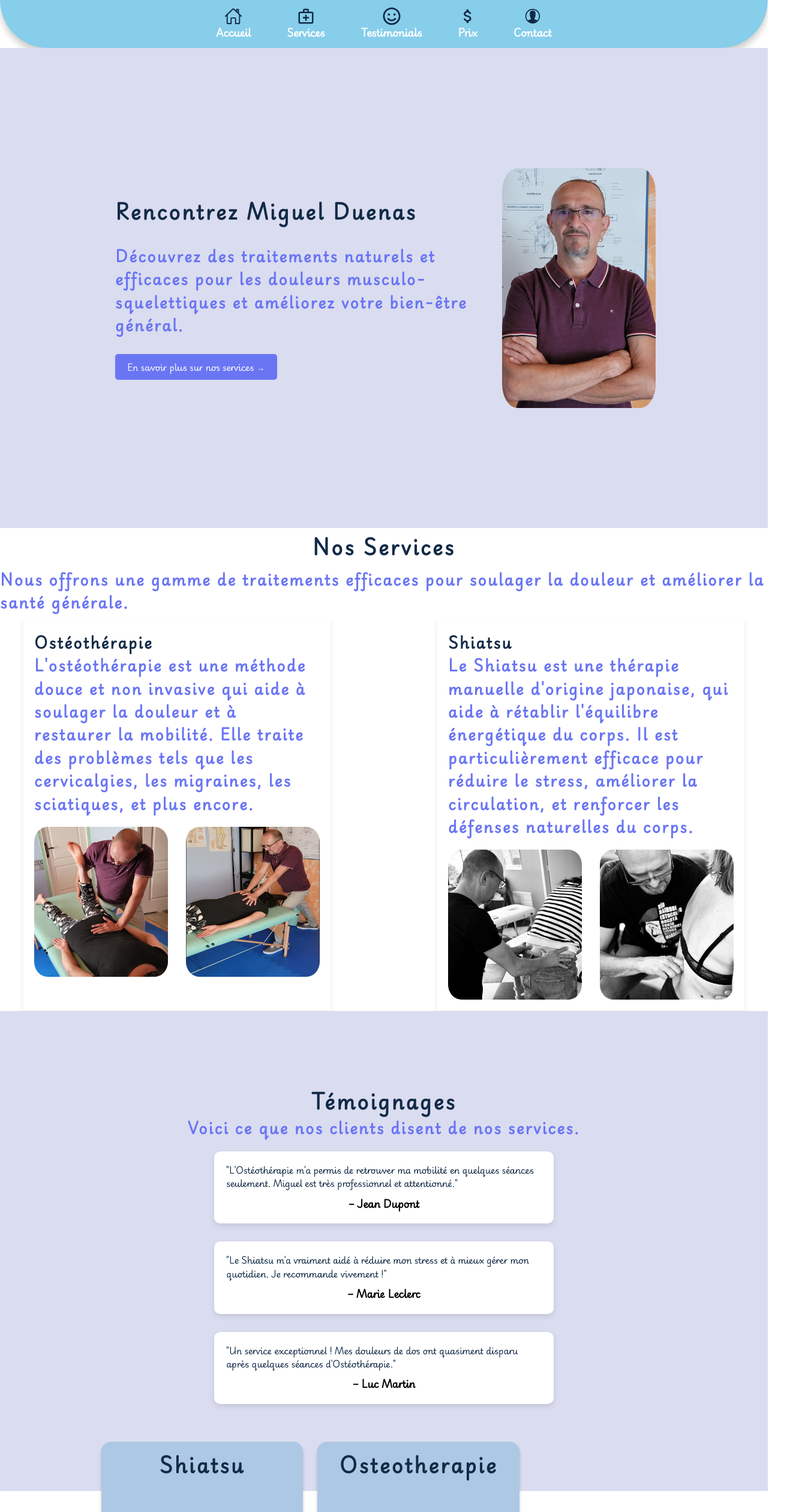
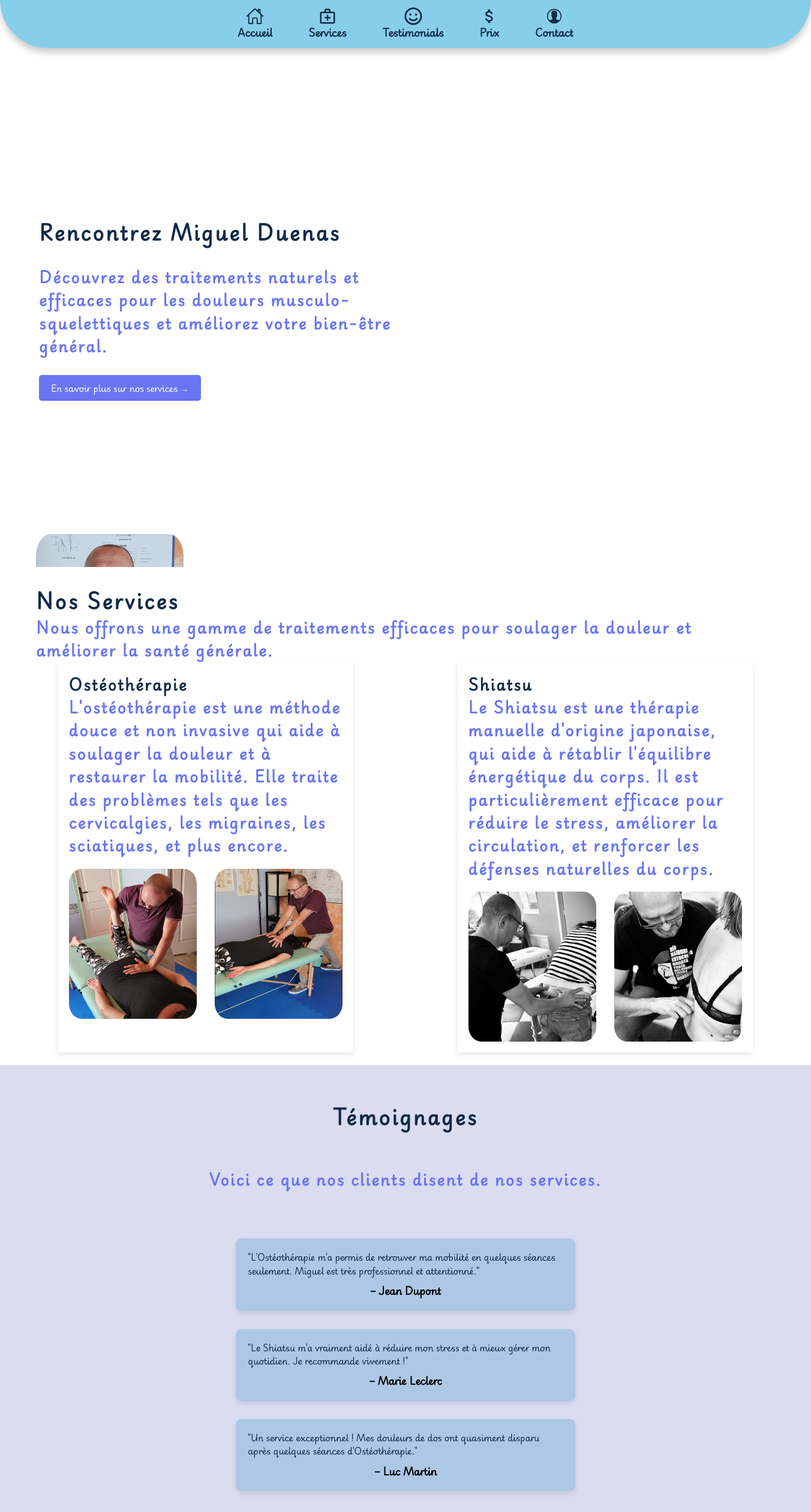
Before and after one commit to botUwU/Oshyp, a React (Vite) app: page / in a window 1280 px wide. Shown: the top 2520 px of the page at 60% size, 1352 px wide, since content can reach past the window. Built offline with nearby package versions, Linux system fonts and the light colour scheme.

Commit message:
fixing bugs

```diff
--- a/src/GlobalStyle.js
+++ b/src/GlobalStyle.js
@@ -49,15 +49,14 @@ const GlobalStyle = createGlobalStyle`
 export default GlobalStyle;
 
 export const Section = styled.div`
-  display: flex;
-  flex-direction: ${(props) => (props.type === "vertical" ? "column" : "row")};
   align-items: center;
   justify-content: center;
   height: 100dvh;
+  flex-grow: 1;
+  padding: 30px 60px;
+  margin-top: 30px;
+  margin-bottom: 30px;
   background-color: ${(props) => props.color};
-  /* background-image: url(${(props) => props.background}); */
-  background-repeat: no-repeat;
 `;
-Section.defaultProps = {
-  type: "row", // Default value is 'row' (horizontal layout)
-};
+//hadhi matmeshach khalaha heka
+//do not fking touch this
--- a/src/components/Contact.jsx
+++ b/src/components/Contact.jsx
@@ -7,89 +7,7 @@ import { colors } from "../constants/colors";
 import Cp from "../customComponents/Cp";
 
 // Styled components for contact section
-const ContactWrapper = styled.div`
-  display: flex;
-  flex-direction: column;
-  align-items: center;
-  gap: 20px;
-`;
-
-const ContactDetails = styled.div`
-  text-align: center;
-  margin-bottom: 30px;
-`;
-
-const ContactForm = styled.form`
-  display: flex;
-  flex-direction: column;
-  width: 50%;
-  gap: 20px;
-`;
-
-const Input = styled.input`
-  padding: 10px;
-  border: 1px solid ${colors.primary};
-  border-radius: 5px;
-  font-size: 1rem;
-`;
-
-const TextArea = styled.textarea`
-  padding: 10px;
-  border: 1px solid ${colors.primary};
-  border-radius: 5px;
-  font-size: 1rem;
-  height: 150px;
-`;
-
-const SubmitButton = styled.button`
-  padding: 10px 20px;
-  background-color: ${colors.primary};
-  color: white;
-  border: none;
-  border-radius: 5px;
-  cursor: pointer;
-  font-size: 1rem;
-  transition: background-color 0.3s ease;
-
-  &:hover {
-    background-color: ${colors.secondary};
-  }
-`;
 
 export default function Contact() {
-  const { contactRef } = useScroll();
-
-  return (
-    <Section
-      ref={contactRef}
-      color={colors.backGroundColor.mainWhite}
-      type="vertical"
-    >
-      <CTitle variation="h1" color="primary">
-        Contactez-nous
-      </CTitle>
-      <CTitle variation="h2" color="secondary">
-        Vous avez des questions ou souhaitez prendre rendez-vous ?
-      </CTitle>
-
-      <ContactWrapper>
-        <ContactDetails>
-          <Cp color="dark">
-            Adresse: 9 Rue de Figeac – 31450 BELBERAUD
-            <br />
-            Téléphone: +216 646870652
-            <br />
-            Email: oshypmd@gmail.com
-          </Cp>
-        </ContactDetails>
-
-        <ContactForm>
-          <Input type="text" placeholder="Votre nom" required />
-          <Input type="email" placeholder="Votre email" required />
-          <TextArea placeholder="Votre message" required />
-          <SubmitButton type="submit">Envoyer</SubmitButton>
-        </ContactForm>
-      </ContactWrapper>
-    </Section>
-  );
+  return;
 }
--- a/src/components/Header.jsx
+++ b/src/components/Header.jsx
@@ -70,6 +70,7 @@ const Headercontainer = styled.header`
   box-shadow: 0px 8px 10.32px rgba(0, 0, 0, 0.2);
   border-bottom-left-radius: 100px;
   border-bottom-right-radius: 100px;
+  z-index: 10;
 `;
 const UL = styled.ul`
   display: flex;
--- a/src/components/HeaderItem.jsx
+++ b/src/components/HeaderItem.jsx
@@ -14,7 +14,7 @@ export default function HeaderItem({ children, name, onScroll = () => {} }) {
       <li>
         <Linkdiv>
           {children}
-          <Cp color="white" weight="Bold" size="lg_regular">
+          <Cp color="main" weight="Bold" size="lg_regular">
             {name}
           </Cp>
         </Linkdiv>
--- a/src/components/Home.jsx
+++ b/src/components/Home.jsx
@@ -83,20 +83,9 @@ const Description = styled.div`
   gap: 30px;
 `;
 export default function Home() {
-  const {
-    homeRef,
-    scrollToSection,
-    servicesRef,
-    contactRef,
-    testimonialsRef,
-    pricingRef,
-  } = useScroll();
+  const { homeRef, scrollToSection, servicesRef } = useScroll();
   return (
-    <Section
-      ref={homeRef}
-      style={{ height: "100dvh" }}
-      color={colors.backGroundColor.mainWhite}
-    >
+    <Section ref={homeRef}>
       <Description>
         <CTitle variation="h1" color="primary">
           Rencontrez Miguel Duenas{" "}
--- a/src/components/Pricing.jsx
+++ b/src/components/Pricing.jsx
@@ -13,6 +13,7 @@ export default function Pricing() {
   const { pricingRef } = useScroll();
   return (
     <Section ref={pricingRef}>
+      <PricingContainer>
         <CTitle
           isCentred={true}
           variation="h1"
@@ -26,12 +27,24 @@ export default function Pricing() {
           <PriceContainer {...shiatsu}></PriceContainer>
           <PriceContainer {...osteotherapie}></PriceContainer>
         </PricingSection>
-      <div style={{ textAlign: "center", marginTop: "100px" }}>
-        <Cp color="main" weight="Bold" size="xxl_regular">
+        <div
+          style={{
+            textAlign: "center",
+            marginTop: "100px",
+          }}
+        >
+          <Cp
+            tracking="0.1rem"
+            isCentred
+            color="main"
+            weight="Bold"
+            size="xxl_regular"
+          >
             Chaque personne étant unique, la durée des séances peut varier en
             fonction des besoins
           </Cp>
         </div>
+      </PricingContainer>
     </Section>
   );
 }
@@ -42,3 +55,5 @@ const PricingSection = styled.div`
   gap: 24px;
   padding: 0 60px;
 `;
+
+const PricingContainer = styled.div``;
--- a/src/components/Testimonial.jsx
+++ b/src/components/Testimonial.jsx
@@ -6,6 +6,56 @@ import CTitle from "../customComponents/CTitle";
 import styled from "styled-components";
 import { colors } from "../constants/colors";
 import Cp from "../customComponents/Cp";
+
+export default function Testimonials() {
+  const { testimonialsRef } = useScroll();
+
+  return (
+    <div style={{ backgroundColor: colors.backGroundColor.mainWhite }}>
+      <Section ref={testimonialsRef} type="vertical">
+        <Container>
+          <CTitle isCentred variation="h1" color="primary">
+            Témoignages
+          </CTitle>
+
+          <CTitle isCentred variation="h2" color="secondary">
+            Voici ce que nos clients disent de nos services.
+          </CTitle>
+
+          <TestimonialWrapper>
+            {/* Testimonial 1 */}
+            <TestimonialCard>
+              <Cp color="dark">
+                "L'Ostéothérapie m'a permis de retrouver ma mobilité en quelques
+                séances seulement. Miguel est très professionnel et
+                attentionné."
+              </Cp>
+              <Author>– Jean Dupont</Author>
+            </TestimonialCard>
+
+            {/* Testimonial 2 */}
+            <TestimonialCard>
+              <Cp color="dark">
+                "Le Shiatsu m'a vraiment aidé à réduire mon stress et à mieux
+                gérer mon quotidien. Je recommande vivement !"
+              </Cp>
+              <Author>– Marie Leclerc</Author>
+            </TestimonialCard>
+
+            {/* Testimonial 3 */}
+            <TestimonialCard>
+              <Cp color="dark">
+                "Un service exceptionnel ! Mes douleurs de dos ont quasiment
+                disparu après quelques séances d'Ostéothérapie."
+              </Cp>
+              <Author>– Luc Martin</Author>
+            </TestimonialCard>
+          </TestimonialWrapper>
+        </Container>
+      </Section>
+    </div>
+  );
+}
 
 // Styled component for the testimonial container
 const TestimonialWrapper = styled.div`
@@ -22,7 +72,7 @@ const TestimonialCard = styled.div`
   flex-direction: column;
   align-items: center;
   justify-content: center;
-  background-color: ${colors.backGroundColor.white};
+  background-color: ${colors.backGroundColor.main};
   padding: 20px;
   width: 60%;
   box-shadow: 0px 4px 10px rgba(0, 0, 0, 0.1); /* Subtle shadow */
@@ -41,51 +91,10 @@ const Author = styled.p`
   margin-top: 10px;
 `;
 
-export default function Testimonials() {
-  const { testimonialsRef } = useScroll();
-
-  return (
-    <Section
-      ref={testimonialsRef}
-      color={colors.backGroundColor.mainWhite}
-      type="vertical"
-    >
-      <CTitle variation="h1" color="primary">
-        Témoignages
-      </CTitle>
-
-      <CTitle variation="h2" color="secondary">
-        Voici ce que nos clients disent de nos services.
-      </CTitle>
-
-      <TestimonialWrapper>
-        {/* Testimonial 1 */}
-        <TestimonialCard>
-          <Cp color="dark">
-            "L'Ostéothérapie m'a permis de retrouver ma mobilité en quelques
-            séances seulement. Miguel est très professionnel et attentionné."
-          </Cp>
-          <Author>– Jean Dupont</Author>
-        </TestimonialCard>
-
-        {/* Testimonial 2 */}
-        <TestimonialCard>
-          <Cp color="dark">
-            "Le Shiatsu m'a vraiment aidé à réduire mon stress et à mieux gérer
-            mon quotidien. Je recommande vivement !"
-          </Cp>
-          <Author>– Marie Leclerc</Author>
-        </TestimonialCard>
-
-        {/* Testimonial 3 */}
-        <TestimonialCard>
-          <Cp color="dark">
-            "Un service exceptionnel ! Mes douleurs de dos ont quasiment disparu
-            après quelques séances d'Ostéothérapie."
-          </Cp>
-          <Author>– Luc Martin</Author>
-        </TestimonialCard>
-      </TestimonialWrapper>
-    </Section>
-  );
-}
+const Container = styled.div`
+  display: flex;
+  flex-direction: column;
+  align-items: center;
+  justify-content: center;
+  gap: 60px;
+`;
--- a/src/styles.css
+++ b/src/styles.css
@@ -10,8 +10,6 @@ body {
   line-height: 1.6;
 }
 
-/* ===== Footer ===== */
-
 /* ===== Global Styles ===== */
 html {
   scroll-behavior: smooth; /* Enables smooth scrolling */
```
Lines whose indentation alone changed are shown as unchanged.
